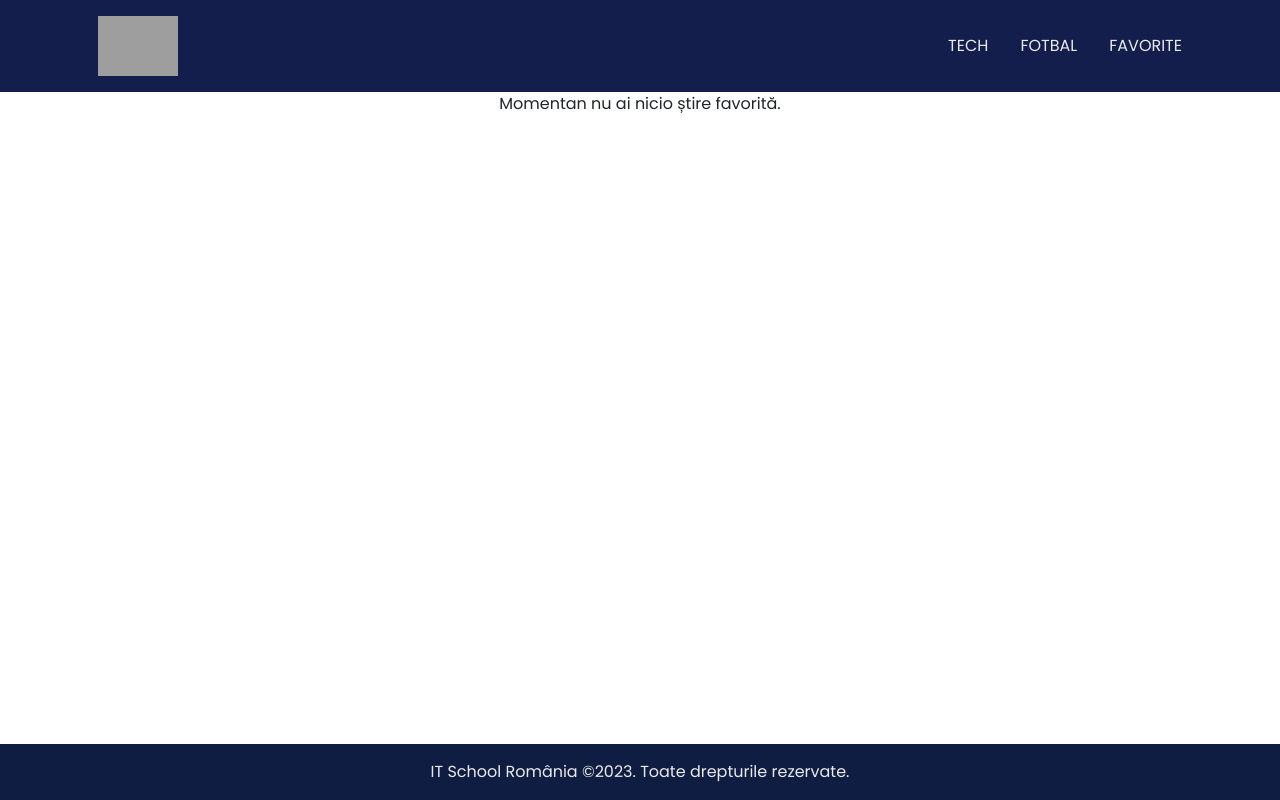
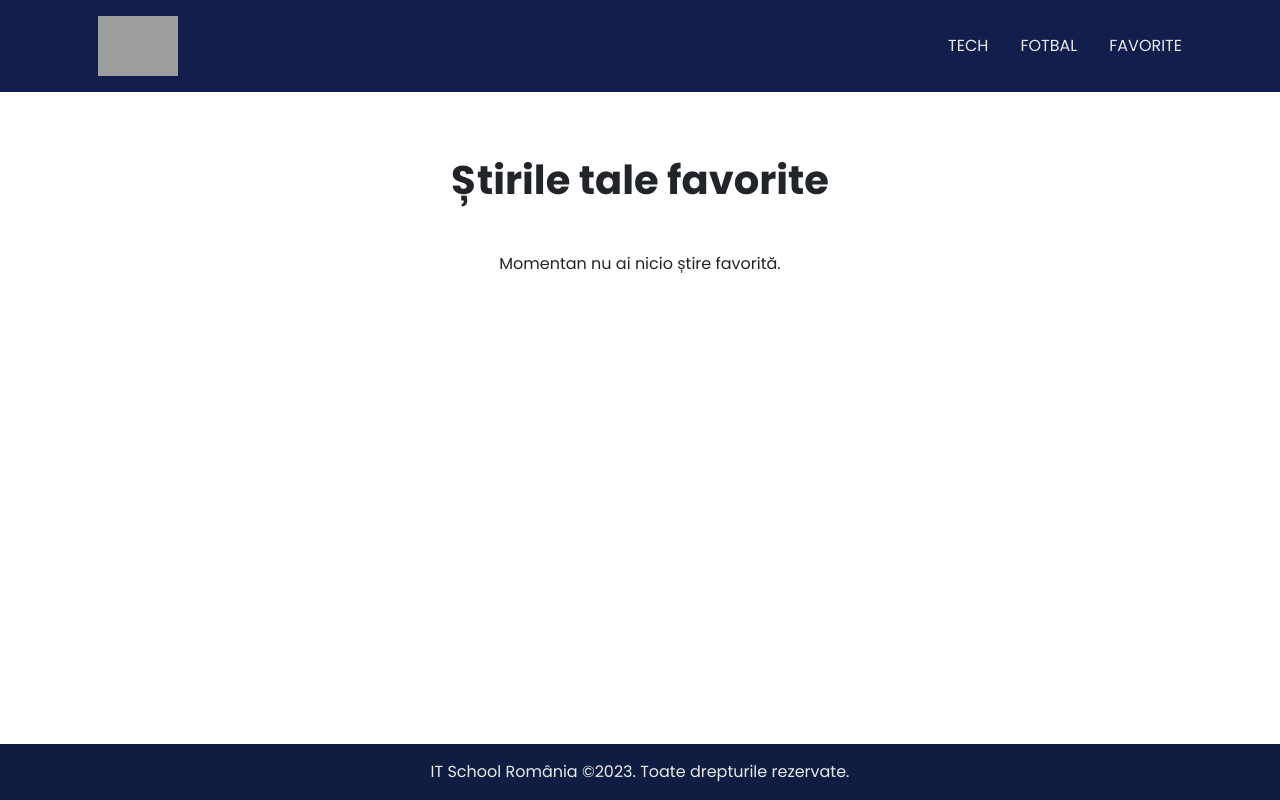
Before and after one commit to florinionescu1/itschool-news, a React (Create React App) app: page /favorites in a window 1280 px wide. Built offline with nearby package versions, Linux system fonts and the light colour scheme; grey boxes are pictures that could not be loaded.

Commit message:
Display favorite news

```diff
--- a/src/pages/Favorites/Favorites.jsx
+++ b/src/pages/Favorites/Favorites.jsx
@@ -1,12 +1,22 @@
-import React from "react";
+import { useContext } from "react";
 import Layout from "../../components/Layout/Layout";
 import Container from "react-bootstrap/Container";
+import { FavoritesContext } from "../../store/Favorites/context";
+import NewsCardList from "../../components/NewsCardList/NewsCardList";
 
 function Favorites() {
+  const { favoritesState } = useContext(FavoritesContext);
+  const { products } = favoritesState;
+
   return (
     <Layout>
-      <Container>
-        <p>Momentan nu ai nicio știre favorită.</p>
+       <Container className="my-5">
+        <h1 className="mb-5 pt-3">Știrile tale favorite</h1>
+        {products.length === 0 ? (
+          <p>Momentan nu ai nicio știre favorită.</p>
+        ) : (
+          <NewsCardList newsList={products} />
+        )}
       </Container>
     </Layout>
   );
```
